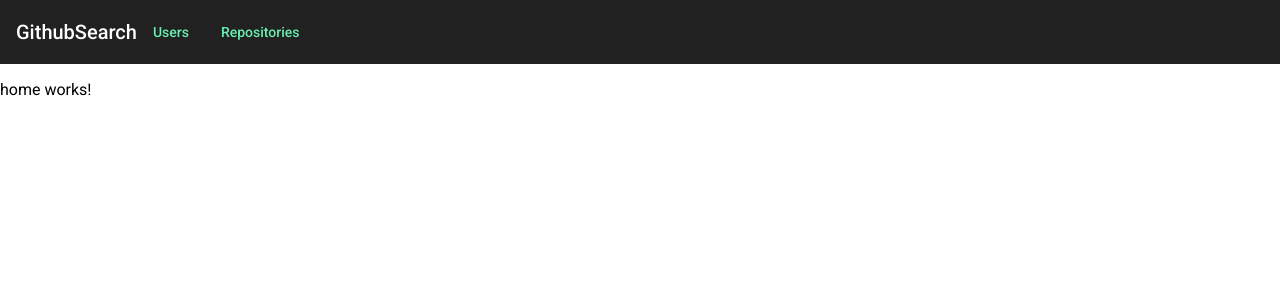
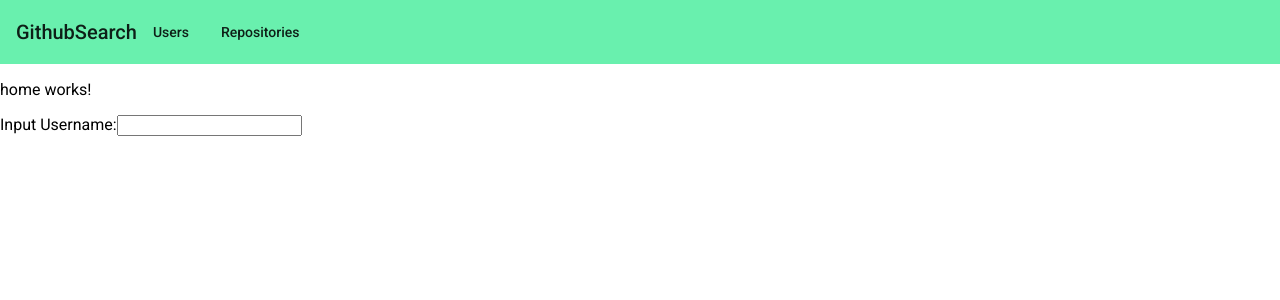
Before and after one commit to Wakarende/Github-Search, an Angular app: page /users in a window 1280 px wide. Shown: the top 300 px of the page. Built offline with nearby package versions, Linux system fonts and the light colour scheme.

Commit message:
add username and repository forms

```diff
--- a/src/app/app.component.html
+++ b/src/app/app.component.html
@@ -1,11 +1,11 @@
-<mat-toolbar color="secondary">
-  <mat-toolbar-row color = "accent">
+<mat-toolbar color="accent">
+  <mat-toolbar-row>
     <h1 >GithubSearch</h1>
     <span class="menu-spacer"></span>
     <div>
        <!-- <a mat-button routerLink='./home' color = "accent"> Home</a> -->
-      <a mat-button routerLink='./users' color = "accent"> Users</a>
-      <a mat-button routerLink='./repositories' color = "accent"> Repositories </a>
+      <a mat-button routerLink='./users' color = "secondary"> Users</a>
+      <a mat-button routerLink='./repositories' color = "secondary"> Repositories </a>
     </div>
   </mat-toolbar-row>
 </mat-toolbar>
--- a/src/app/home/home.component.html
+++ b/src/app/home/home.component.html
@@ -1 +1,3 @@
-<p>home works!</p>
+<div class="container" color="secondary">
+  <p>home works!</p>
+</div>
--- a/src/app/users/users.component.html
+++ b/src/app/users/users.component.html
@@ -1,6 +1,19 @@
 
-  <mat-form-field appearance="fill">
+  <!-- <mat-form-field appearance="fill">
     <mat-label color="secondary">Username</mat-label>
     <input matInput placeholder="Input Username here">
   </mat-form-field>
-  <button mat-button color="accent"></button>
+  <button mat-button color="accent"></button> -->
+<!-- <form class="example-form"> -->
+  <!-- <mat-form-field class="example-full-width" appearance="standard"> -->
+    <form>
+    <mat-label>Input Username:</mat-label>
+    <input matInput placeholder="Username" value="" appearance="fill">
+    </form>
+
+  <!-- </mat-form-field> -->
+<!-- </form> -->
+  <!-- <form action="">
+    <label for="Username">Username:</label>
+    <input type="text" placeholder="Insert Username" value="">
+  </form> -->
```
Also changed, not shown: src/app/app.module.ts (+5 -2 lines).
